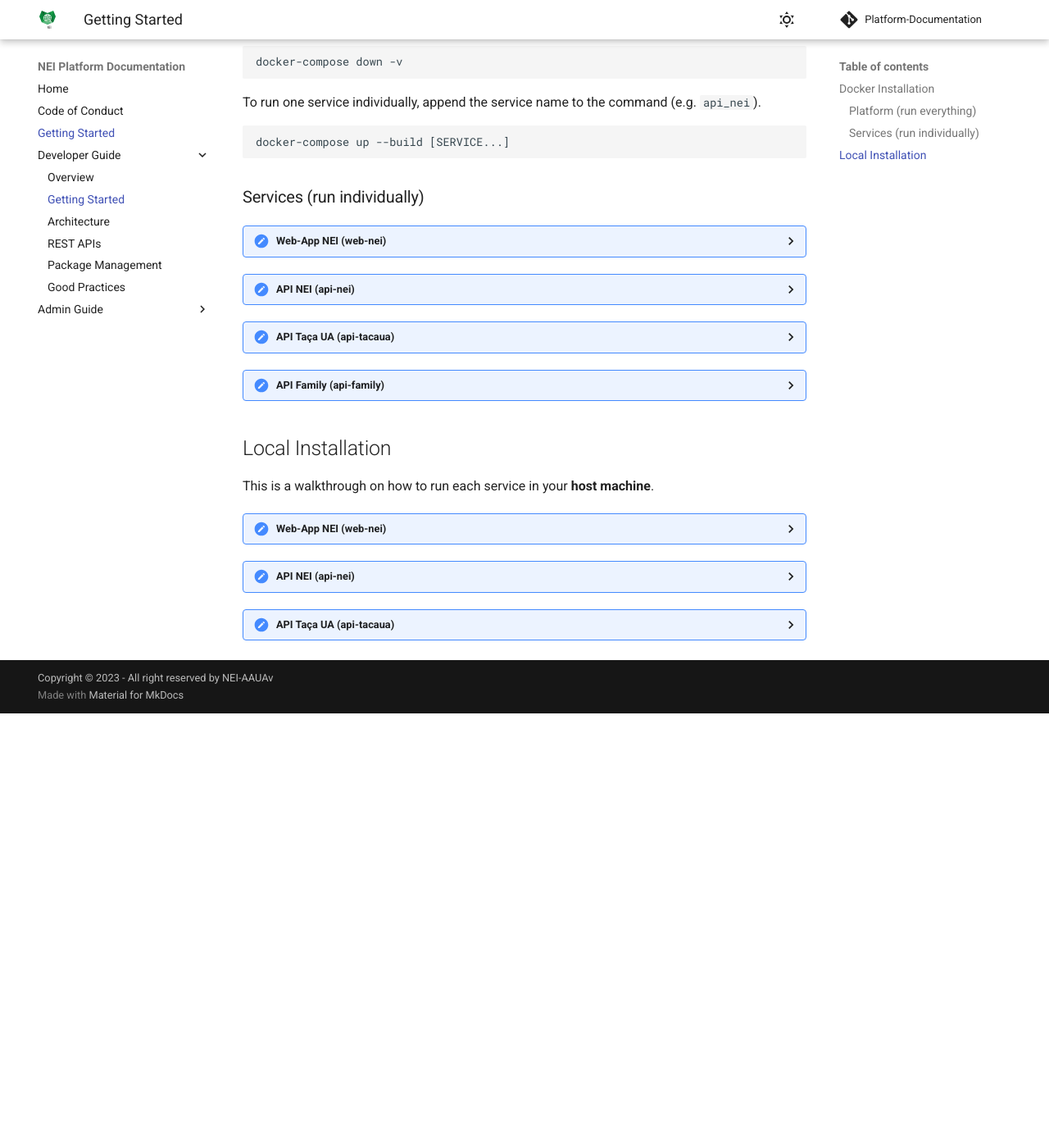
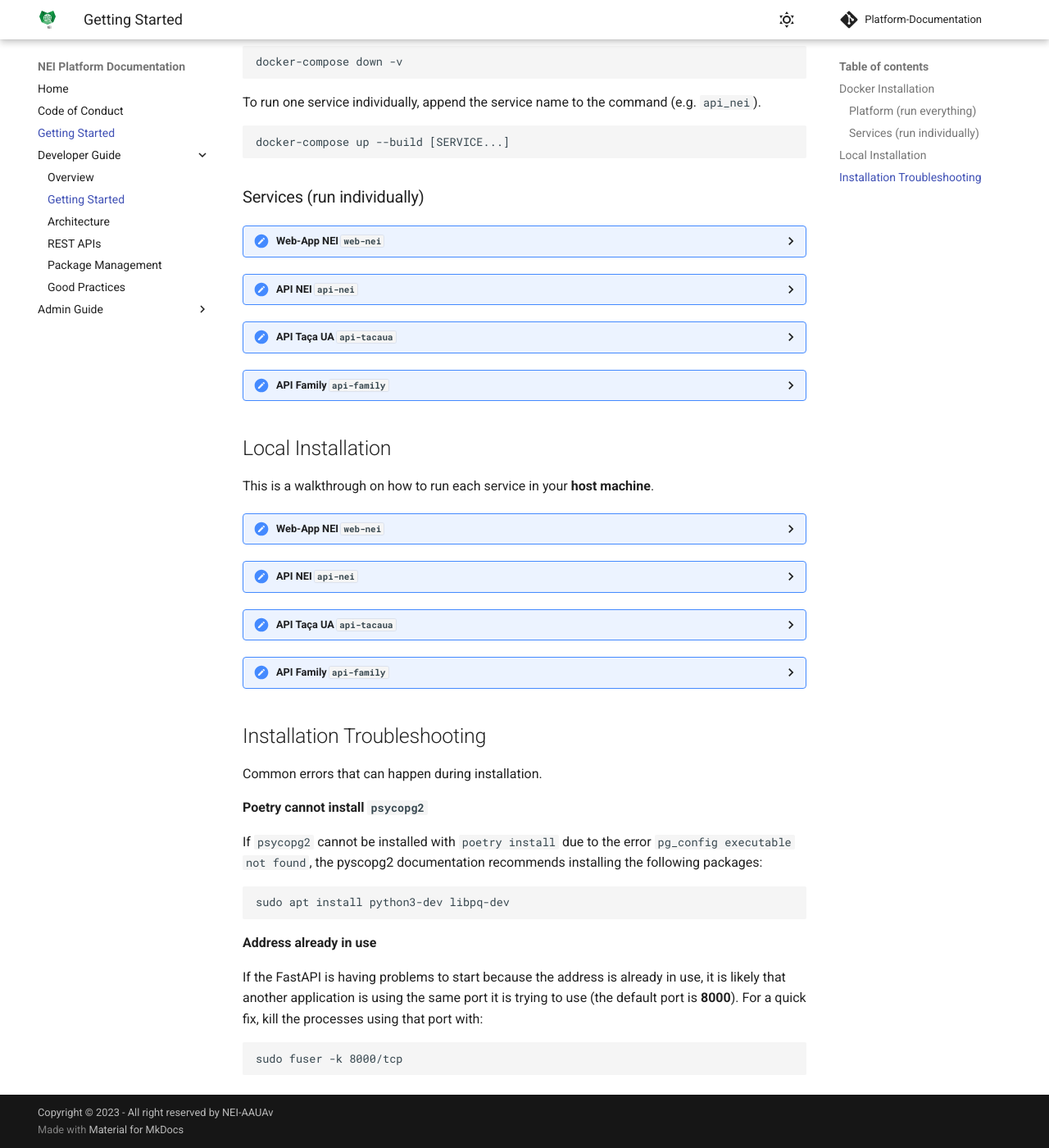
Before and after one commit to NEI-AAUAV/Platform-Documentation, an MkDocs documentation site: the page built from docs/dev-guide/installation.md, in a window 1280 px wide and 1400 px high, scrolled down 1021 px. Shown: the whole window at 82% size. Built offline with MkDocs 1.6.1 and Material for MkDocs 9.7.7, drawn with Linux system fonts in a browser that asks for light colours; comment, search, counter and statistics services are not loaded; before the commit the page ends 1891 px from its top, so only the background shows below that.

Commit message:
replace markdown for html in details

````diff
--- a/docs/dev-guide/installation.md
+++ b/docs/dev-guide/installation.md
@@ -47,22 +47,23 @@ docker-compose up --build [SERVICE...]
 ### Services (run individually)
 
 <details>
-<summary>Web-App NEI (web-nei)</summary>
+<summary>Web-App NEI <code>web-nei</code></summary>
 <br>
 
-*To be written...*
+to be written
+<!-- TODO: complete -->
 </details>
 
 
 <details>
-<summary>API NEI (api-nei)</summary>
+<summary>API NEI <code>api-nei</code></summary>
 <br>
 
 Create the container for two PostgreSQL databases, postgres and postgres_test.
 ```
 docker run -d -p 0.0.0.0:5432:5432 -e POSTGRES_DB="postgres_test" -e POSTGRES_PASSWORD="postgres" --name pg_db postgres:15-alpine
 ```
-On the service's root directory `/api-nei`, build the image that will be used to create the service container. The flag `--no-cache` can be useful in some situations that require to not use cache when building the image.
+On the service's root directory <code>/api-nei</code>, build the image that will be used to create the service container. The flag <code>--no-cache</code> can be useful in some situations that require to not use cache when building the image.
 ```
 docker build . -t api_nei [--no-cache]
 ```
@@ -74,23 +75,25 @@ docker run -it -v `pwd`:/api_nei --network host --name api_nei api_nei
 
 With this latter step, everything is completed. Check http://localhost:8000/docs to watch the API documentation with Swagger UI.
 
-To restart the service afterwards, simply run `docker start pg_db` and `docker start -i api_nei` (the `-i` flag runs the container in interactive mode).
+To restart the service afterwards, simply run <code>docker start pg_db</code> and <code>docker start -i api_nei</code> (the <code>-i</code> flag runs the container in interactive mode).
 </details>
 
 
 <details>
-<summary>API Taça UA (api-tacaua)</summary>
+<summary>API Taça UA <code>api-tacaua</code></summary>
 <br>
 
-*To be written...*
+to be written
+<!-- TODO: complete -->
 </details>
 
 
 <details>
-<summary>API Family (api-family)</summary>
+<summary>API Family <code>api-family</code></summary>
 <br>
 
-*To be written...*
+to be written
+<!-- TODO: complete -->
 </details>
 
 
@@ -100,7 +103,7 @@ To restart the service afterwards, simply run `docker start pg_db` and `docker s
 This is a walkthrough on how to run each service in your **host machine**.
 
 <details>
-<summary>Web-App NEI (web-nei)</summary>
+<summary>Web-App NEI <code>web-nei</code></summary>
 <br>
 
 Download the node setup from version 18 (latest LTS version at the time).
@@ -108,7 +111,7 @@ Download the node setup from version 18 (latest LTS version at the time).
 curl -sL https://deb.nodesource.com/setup_18.x | sudo -E bash -
 ```
 
-Then, install the node setup. After this, the command `node -v` should return the version 18.
+Then, install the node setup. After this, the command <code>node -v</code> should return the version 18.
 ```
 sudo apt-get install nodejs
 ```
@@ -118,7 +121,7 @@ Install yarn using node:
 sudo npm install --global yarn
 ```
 
-On the service's root directory `/web-nei`, install the dependencies with this command. All dependencies will be saved in the node_modules folder, which will be created.
+On the service's root directory <code>/web-nei</code>, install the dependencies with this command. All dependencies will be saved in the node_modules folder, which will be created.
 ```
 yarn install
 ```
@@ -131,10 +134,10 @@ yarn start
 
 
 <details>
-<summary>API NEI (api-nei)</summary>
+<summary>API NEI <code>api-nei</code></summary>
 <br>
 
-This API requires a connection to a PostgreSQL database. If you want to run this API stand-alone, it is recommended to creates a database inside a docker container, rather than in your host. For that, [install docker](#docker-installation) if needed and run this command to create the container. Once created, the container will always exist, unless it is specifically removed with `docker rm pg_db`. However, it might be necessary to start the container again when it stops (e.g. after a reboot). To start and stop the container, use docker [start|stop] pg_db.
+This API requires a connection to a PostgreSQL database. If you want to run this API stand-alone, it is recommended to creates a database inside a docker container, rather than in your host. For that, install docker if needed and run this command to create the container. Once created, the container will always exist, unless it is specifically removed with <code>docker rm pg_db</code>. However, it might be necessary to start the container again when it stops (e.g. after a reboot). To start and stop the container, use <code>docker [start|stop] pg_db</code>.
 ```
 docker run -d -p 0.0.0.0:5432:5432 -e POSTGRES_PASSWORD="postgres" --name pg_db postgres
 ```
@@ -149,10 +152,10 @@ Run this command to install all the Python dependencies required:
 poetry install
 ```
 
-You can use poetry to add more dependencies to the project (e.g. `poetry add uvicorn[standard]@latest`).<br>
-Use `poetry show` to list all the dependencies.
+You can use poetry to add more dependencies to the project (e.g. <code>poetry add uvicorn[standard]@latest</code>).<br>
+Use <code>poetry show</code> to list all the dependencies.
 
-Then, on the service's root directory `/api-nei`, run the FastAPI server via poetry with the Python command:
+Then, on the service's root directory <code>/api-nei</code>, run the FastAPI server via poetry with the Python command:
 ```
 poetry run uvicorn app.main:app --reload
 ```
@@ -160,19 +163,20 @@ poetry run uvicorn app.main:app --reload
 
 
 <details>
-<summary>API Taça UA (api-tacaua)</summary>
+<summary>API Taça UA <code>api-tacaua</code></summary>
 <br>
 
-The installation for this api is equal to the *API NEI installation*.
-<details>
+The installation for this api is equal to the <em>API NEI installation</em>.
+</details>
 
 
 <details>
-<summary>API Family (api-family)</summary>
+<summary>API Family <code>api-family</code></summary>
 <br>
 
-*To be written...*
-<details>
+to be written
+<!-- TODO: complete -->
+</details>
 
 
 
````
